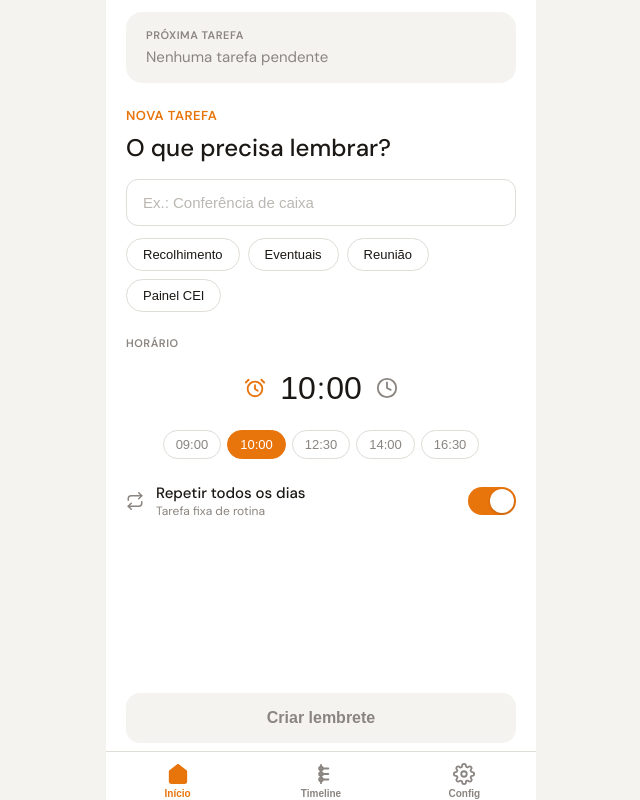
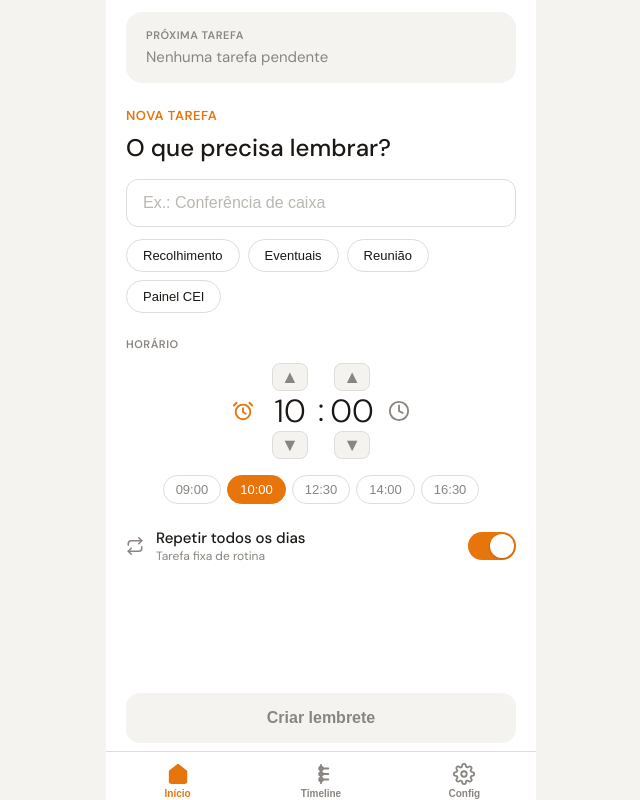
Before and after one commit to gustavoverli32/TaskOrange, a React (Vite) app: page / in a window 1280 px wide. Shown: the whole page, without its empty margins (319-959 px from the left). Built offline with nearby package versions, Linux system fonts and the light colour scheme.

Commit message:
Update App.jsx

```diff
--- a/src/App.jsx
+++ b/src/App.jsx
@@ -50,9 +50,12 @@ function GlobalStyles() {
       @keyframes slideUp { from { transform: translateY(100%) } to { transform: translateY(0) } }
       @keyframes slideIn { from { opacity:0; transform: translateX(20px) } to { opacity:1; transform: translateX(0) } }
       * { box-sizing: border-box; -webkit-tap-highlight-color: transparent; }
+      input, select, textarea { font-size: 16px !important; }
       input::placeholder { color: #BBB7B2; }
       body { overscroll-behavior: none; }
       ::-webkit-scrollbar { display: none; }
+      .time-scroll { scroll-snap-type: y mandatory; overflow-y: auto; -webkit-overflow-scrolling: touch; }
+      .time-scroll-item { scroll-snap-align: center; }
     `}</style>
   );
 }
@@ -145,6 +148,43 @@ function ClockSettingIcon({ size = 18, color = GRAY_TEXT }) {
       <circle cx="19" cy="19" r="4" fill="var(--bg, #fff)" stroke={color} strokeWidth="1.5"/>
       <text x="19" y="20.5" textAnchor="middle" fill={color} fontSize="7" fontWeight="600" fontFamily="sans-serif">5</text>
     </svg>
+  );
+}
+
+/* ─── TimePicker (iOS-safe, no input zoom) ─── */
+function TimePicker({ hora, minuto, setHora, setMinuto }) {
+  const incHora = () => { const h = (parseInt(hora || "0") + 1) % 24; setHora(String(h).padStart(2, "0")); };
+  const decHora = () => { const h = (parseInt(hora || "0") - 1 + 24) % 24; setHora(String(h).padStart(2, "0")); };
+  const incMin = () => { const m = (parseInt(minuto || "0") + 5) % 60; setMinuto(String(m).padStart(2, "0")); };
+  const decMin = () => { const m = (parseInt(minuto || "0") - 5 + 60) % 60; setMinuto(String(m).padStart(2, "0")); };
+
+  const btnStyle = {
+    width: 36, height: 28, borderRadius: 8,
+    border: `1px solid ${GRAY_BORDER}`,
+    background: GRAY_BG, color: GRAY_TEXT,
+    fontSize: 18, fontWeight: 400, cursor: "pointer",
+    display: "flex", alignItems: "center", justifyContent: "center",
+    WebkitUserSelect: "none", userSelect: "none",
+  };
+
+  return (
+    <div style={{ display: "flex", alignItems: "center", gap: 4 }}>
+      <div style={{ display: "flex", flexDirection: "column", alignItems: "center", gap: 4 }}>
+        <button onClick={incHora} style={btnStyle}>▲</button>
+        <span style={{ fontSize: 32, fontWeight: 300, color: DARK, width: 48, textAlign: "center", lineHeight: 1 }}>
+          {String(hora).padStart(2, "0")}
+        </span>
+        <button onClick={decHora} style={btnStyle}>▼</button>
+      </div>
+      <span style={{ fontSize: 32, fontWeight: 300, color: DARK, marginBottom: 2 }}>:</span>
+      <div style={{ display: "flex", flexDirection: "column", alignItems: "center", gap: 4 }}>
+        <button onClick={incMin} style={btnStyle}>▲</button>
+        <span style={{ fontSize: 32, fontWeight: 300, color: DARK, width: 48, textAlign: "center", lineHeight: 1 }}>
+          {String(minuto).padStart(2, "0")}
+        </span>
+        <button onClick={decMin} style={btnStyle}>▼</button>
+      </div>
+    </div>
   );
 }
 
@@ -274,27 +314,9 @@ function TelaInicial({ onNavigate, tasks, onAddTask }) {
           Horário
         </div>
 
-        <div style={{ display: "flex", alignItems: "center", justifyContent: "center", gap: 8, marginBottom: 16 }}>
+        <div style={{ display: "flex", alignItems: "center", justifyContent: "center", gap: 12, marginBottom: 16 }}>
           <AlarmIcon size={22} />
-          <div style={{ display: "flex", alignItems: "center", gap: 0 }}>
-            <input value={hora}
-              onChange={e => { const v = e.target.value.replace(/\D/g, "").slice(0, 2); setHora(v); setSelectedTime(""); }}
-              style={{
-                width: 48, height: 52, textAlign: "center",
-                fontSize: 32, fontWeight: 300, border: "none",
-                background: "transparent", color: DARK, outline: "none",
-              }}
-            />
-            <span style={{ fontSize: 32, fontWeight: 300, color: DARK, marginLeft: -4, marginRight: -4 }}>:</span>
-            <input value={minuto}
-              onChange={e => { const v = e.target.value.replace(/\D/g, "").slice(0, 2); setMinuto(v); setSelectedTime(""); }}
-              style={{
-                width: 48, height: 52, textAlign: "center",
-                fontSize: 32, fontWeight: 300, border: "none",
-                background: "transparent", color: DARK, outline: "none",
-              }}
-            />
-          </div>
+          <TimePicker hora={hora} minuto={minuto} setHora={(v) => { setHora(v); setSelectedTime(""); }} setMinuto={(v) => { setMinuto(v); setSelectedTime(""); }} />
           <ClockIcon size={22} />
         </div>
 
@@ -690,18 +712,10 @@ function ModalNovaTarefa({ onClose, onAdd }) {
 
         <label style={{ fontSize: 11, fontWeight: 600, color: GRAY_TEXT, letterSpacing: 0.5, textTransform: "uppercase" }}>Horário</label>
         <div style={{
-          display: "flex", alignItems: "center", gap: 4,
-          border: `1px solid ${GRAY_BORDER}`, borderRadius: 12,
-          padding: "10px 14px", margin: "8px 0 16px",
+          display: "flex", alignItems: "center", justifyContent: "center",
+          margin: "8px 0 16px", padding: "8px 0",
         }}>
-          <input value={hora} onChange={e => setHora(e.target.value.replace(/\D/g, "").slice(0, 2))}
-            style={{ width: 32, fontSize: 20, fontWeight: 400, border: "none", outline: "none", textAlign: "center", color: DARK }}
-          />
-          <span style={{ fontSize: 20, color: DARK }}>:</span>
-          <input value={minuto} onChange={e => setMinuto(e.target.value.replace(/\D/g, "").slice(0, 2))}
-            style={{ width: 32, fontSize: 20, fontWeight: 400, border: "none", outline: "none", textAlign: "center", color: DARK }}
-          />
-          <div style={{ marginLeft: "auto" }}><ClockIcon size={18} /></div>
+          <TimePicker hora={hora} minuto={minuto} setHora={setHora} setMinuto={setMinuto} />
         </div>
 
         <div style={{ display: "flex", alignItems: "center", justifyContent: "space-between", marginBottom: 24 }}>
```
